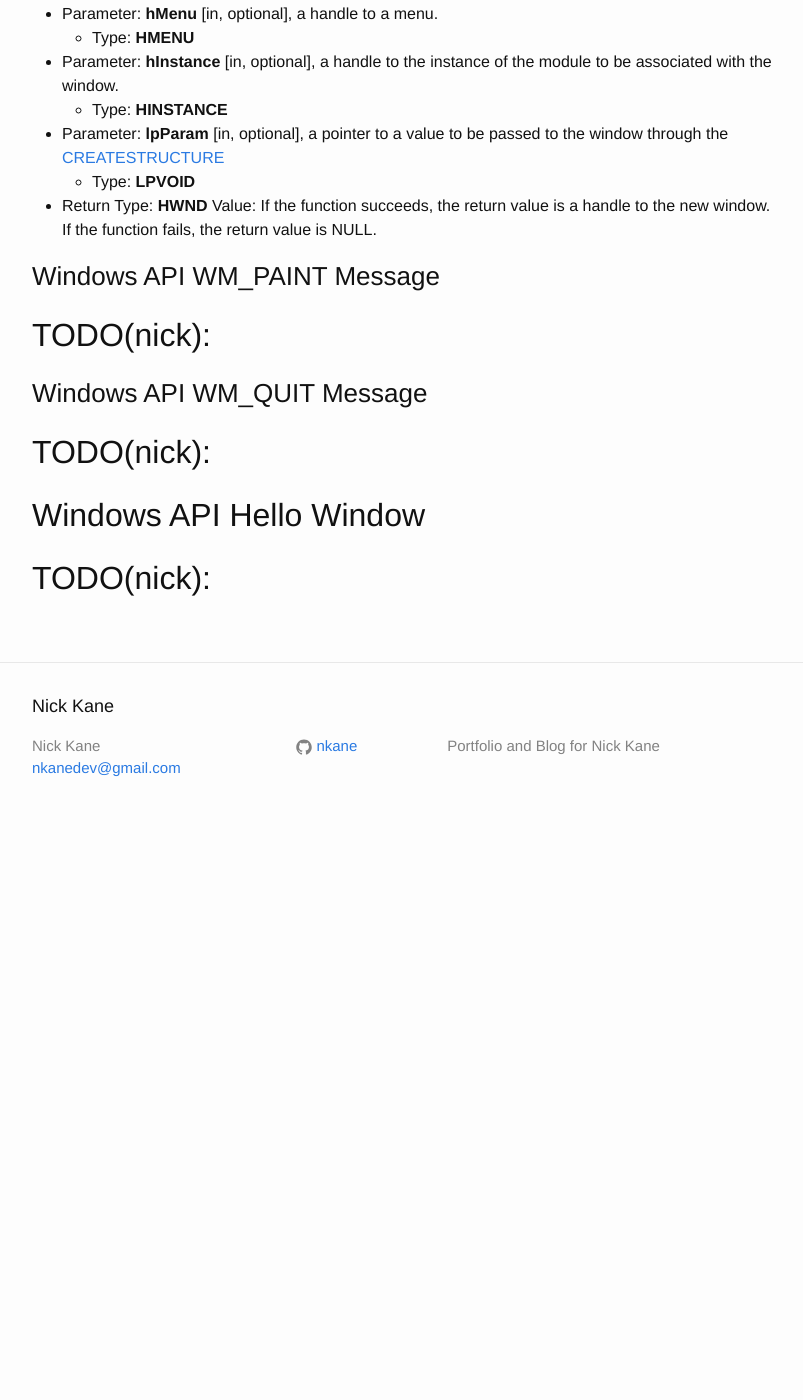
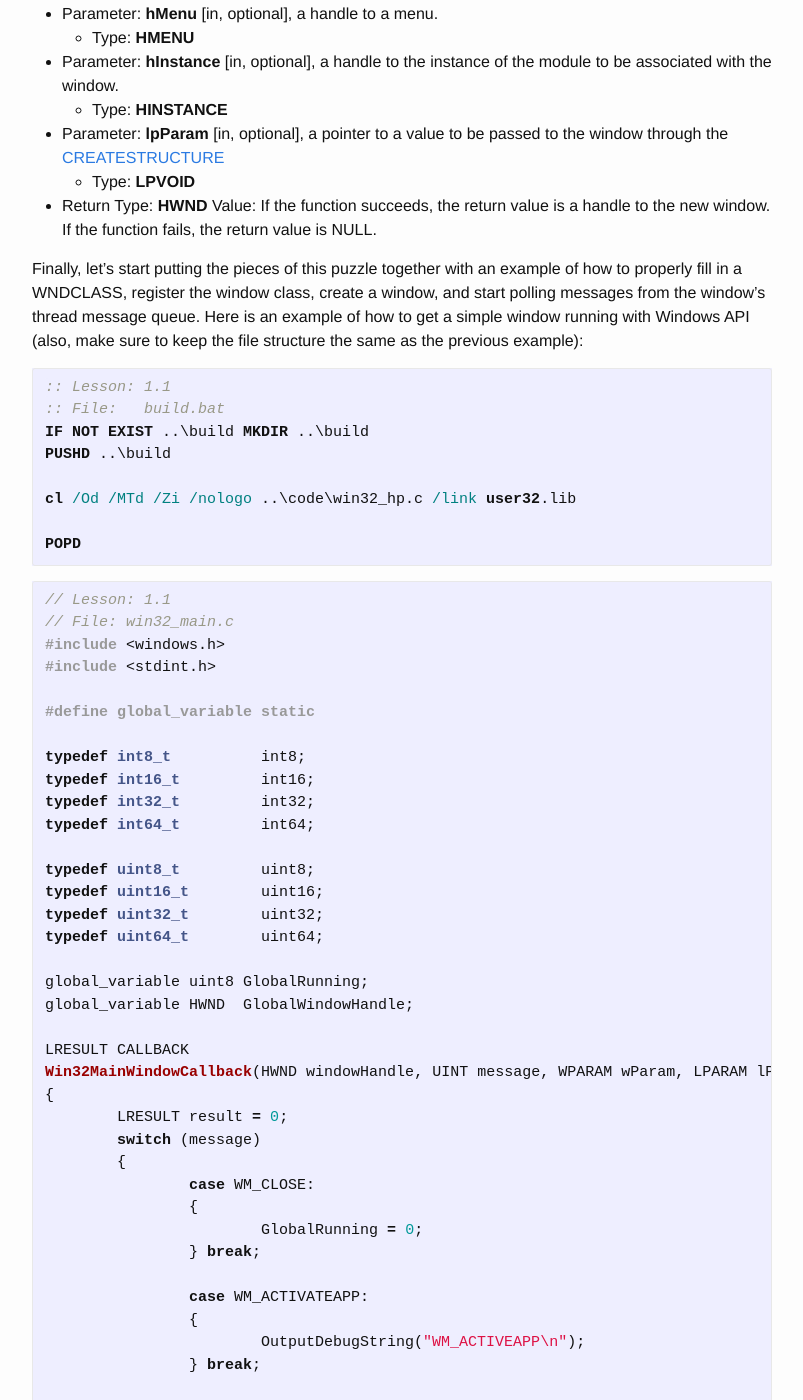
Before and after one commit to nkane/nkane.github.io, a Jekyll site: the page built from _posts/2018-08-03-win32-software-renderer-lesson-1:-getting-started.markdown, in a window 1280 px wide and 1400 px high, scrolled down 15403 px. Shown: the whole window, without its empty margins (238-1041 px from the left). Built offline with Jekyll 4.4.1, drawn with Linux system fonts in a browser that asks for light colours; before the commit the page ends 16243 px from its top, so only the background shows below that; some of the changed text lies outside the part shown.

Commit message:
updating software renderer lesson 1

````diff
--- a/_posts/2018-08-03-win32-software-renderer-lesson-1:-getting-started.markdown
+++ b/_posts/2018-08-03-win32-software-renderer-lesson-1:-getting-started.markdown
@@ -554,6 +554,116 @@
 * Return Type: **HWND**
 	Value: If the function succeeds, the return value is a handle to the new window. If the function fails, the return value is NULL.
 
+Finally, let's start putting the pieces of this puzzle together with an example of how to properly fill in a WNDCLASS, register the window class, create a window,
+and start polling messages from the window's thread message queue. Here is an example of how to get a simple window running with Windows API (also, make sure to
+keep the file structure the same as the previous example):
+
+``` batch
+:: Lesson: 1.1
+:: File:   build.bat
+IF NOT EXIST ..\build MKDIR ..\build
+PUSHD ..\build
+
+cl /Od /MTd /Zi /nologo ..\code\win32_hp.c /link user32.lib
+
+POPD
+```
+
+``` c
+// Lesson: 1.1
+// File: win32_main.c
+#include <windows.h>
+#include <stdint.h>
+
+#define global_variable	static
+
+typedef int8_t		int8;
+typedef int16_t		int16;
+typedef int32_t		int32;
+typedef int64_t		int64;
+
+typedef uint8_t		uint8;
+typedef uint16_t	uint16;
+typedef uint32_t	uint32;
+typedef uint64_t	uint64;
+
+global_variable uint8 GlobalRunning;
+global_variable	HWND  GlobalWindowHandle;
+
+LRESULT CALLBACK
+Win32MainWindowCallback(HWND windowHandle, UINT message, WPARAM wParam, LPARAM lParam)
+{
+	LRESULT result = 0;
+	switch (message)
+	{
+		case WM_CLOSE:
+		{
+			GlobalRunning = 0;
+		} break;
+
+		case WM_ACTIVATEAPP:
+		{
+			OutputDebugString("WM_ACTIVEAPP\n");
+		} break;
+
+		case WM_PAINT:
+		{
+			PAINTSTRUCT paintStruct;
+			HDC deviceContext = BeginPaint(windowHandle, &paintStruct);
+			EndPaint(windowHandle, &paintStruct);
+		} break;
+
+		default:
+		{
+			result = DefWindowProcA(windowHandle, message, wParam, lParam);
+		} break;
+	}
+}
+
+int WINAPI
+WinMain(HINSTANCE, HINSTANCE handlePreviousInstance, LPSTR longPointerCommandLine, int numberCommandShow)
+{
+	WNDCLASSA windowClass 			= { 0 };
+	windowClass.style				= (CS_HREDRAW | CS_VREDRAW | CS_OWNDC);
+	windowClass.lpfnWndProc			= Win32MainWindowCallback;
+	windowClass.hInstance			= handleInstance;
+	windowClass.hCursor				= LoadCursor(NULL, IDC_ARROW);
+	windowClass.lpszClassName		= "WindowClass";
+	if (RegisterClassA(&windowClass))
+	{
+		GlobalWindowHandle = CreateWindowExA(0,
+											 windowClass.lpszClassName,
+											 "Software Renderer - Lesson 1.1",
+											 WS_OVERLAPPEDWINDOW | WS_VISIBLE,
+											 CW_USEDEFAULT,
+											 CW_USEDEFAULT,
+											 1280,
+											 720,
+											 0,
+											 0,
+											 handleInstance,
+											 0);
+		if (GlobalWindowHandle)
+		{
+			GlobalRunning = 1;
+			while (GlobalRunning)
+			{
+				MSG message;
+				while (PeekMessage(&message, 0, 0, 0, PM_REMOVE))
+				{
+					if (message.message = WM_QUIT)
+					{
+						GlobalRunning = 0;
+					}
+					TranslateMessage(&message);
+					DispatchMessage(&message);
+				}
+			}
+		}
+	}
+	return 0;
+}
+```
 
 ### Windows API WM_PAINT Message
 
@@ -562,13 +672,17 @@
 
 ### Windows API WM_QUIT Message
 
-
 ## TODO(nick):
 
 
 ## Windows API Hello Window
 
 ## TODO(nick):
+
+
+
+
+
 
 [c-lang]:								https://en.wikipedia.org/wiki/C_(programming_language)
 [first-book-of-c]:  					https://www.amazon.com/First-Book-Fourth-Introduction-Programming/dp/1418835560
````
